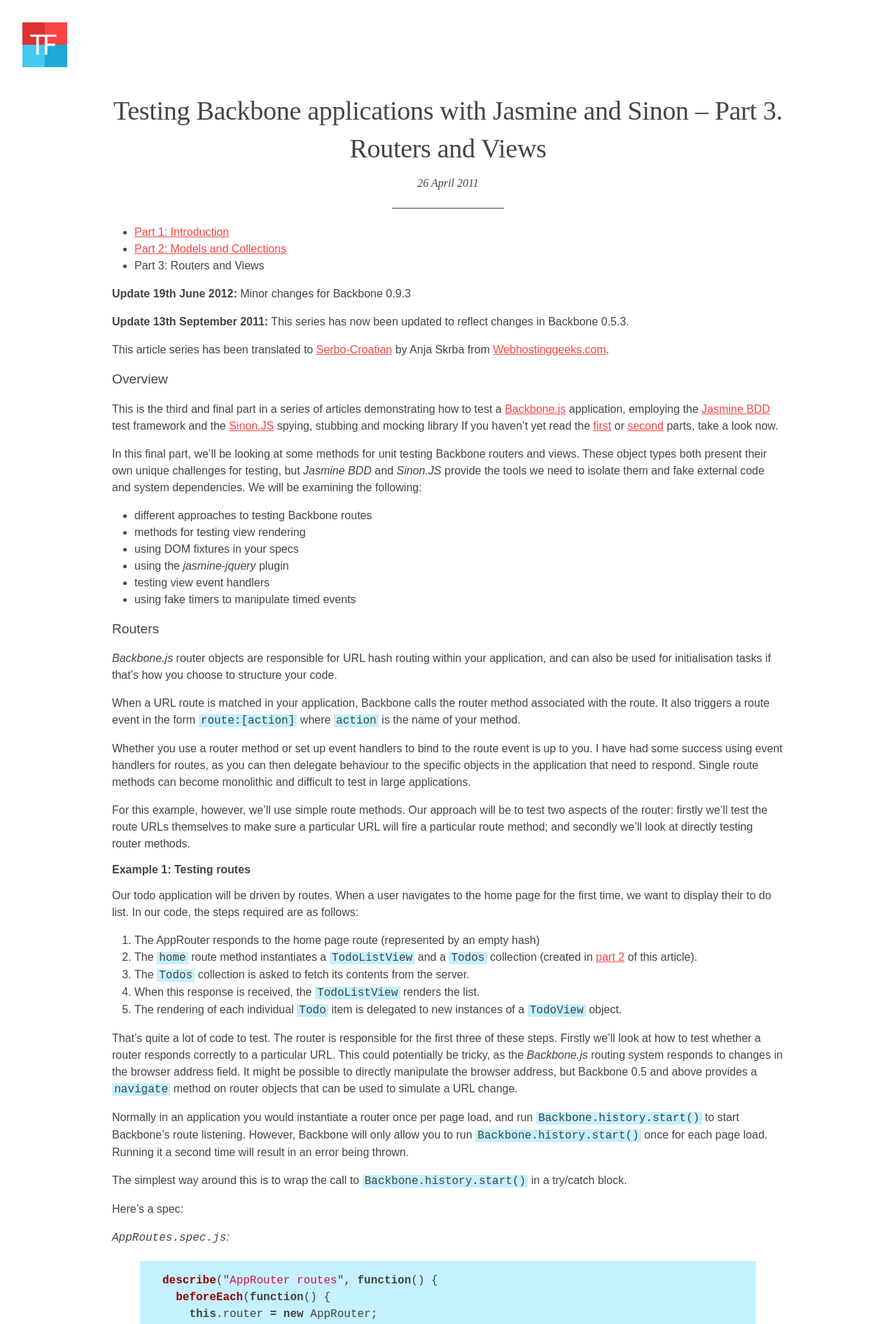
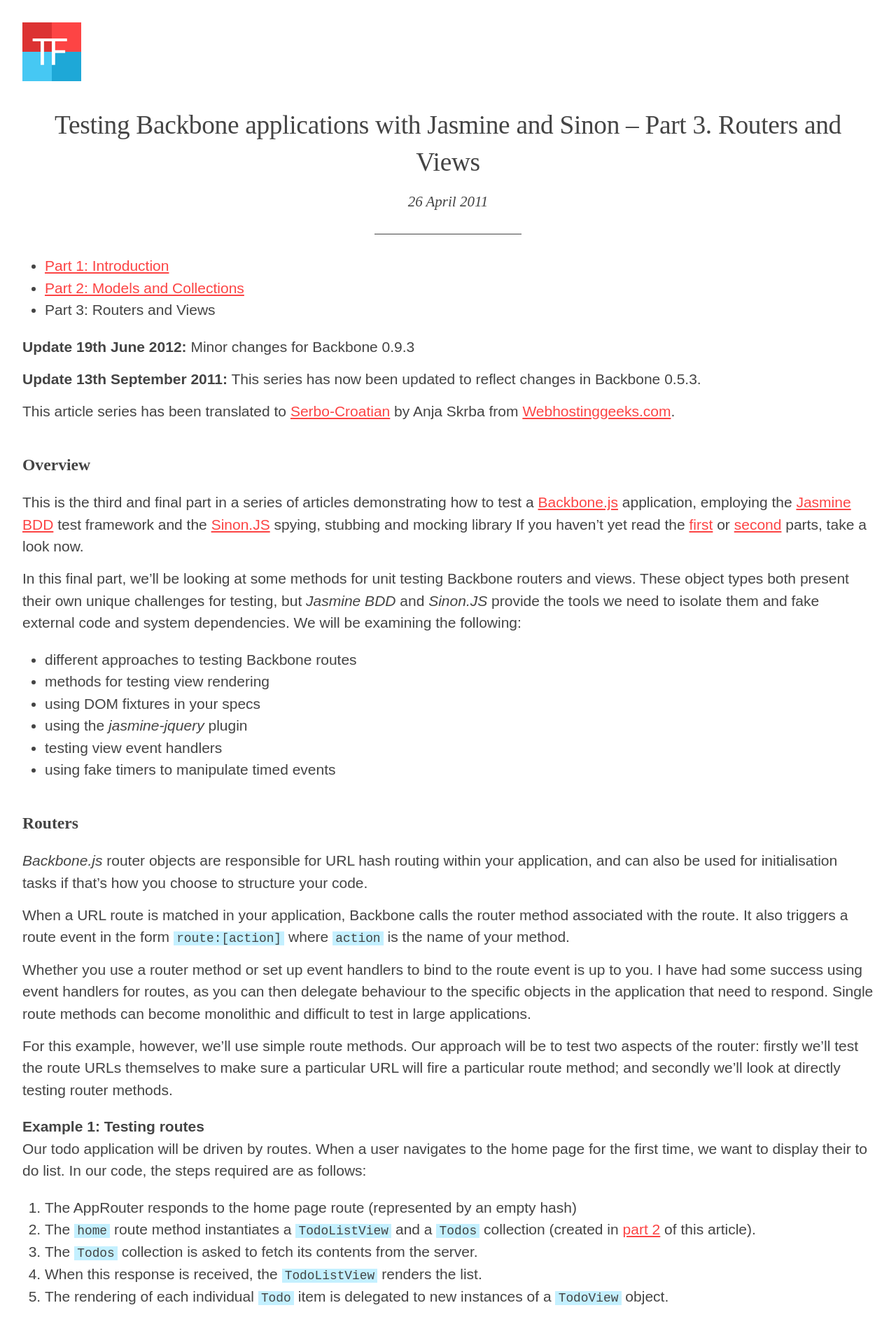
Before and after one commit to froots/froots.github.io, a Jekyll site: the page built from _posts/2011-04-26-testing-backbone-apps-with-jasmine-sinon-3.md, in a window 1280 px wide. Shown: the top 1892 px of the page at 70% size. Built offline with Jekyll 4.4.1, drawn with Linux system fonts in a browser that asks for light colours.

Commit message:
More typography

```diff
--- a/_sass/main/_base.scss
+++ b/_sass/main/_base.scss
@@ -1,18 +1,19 @@
 html {
   box-sizing: border-box;
-}
-
-body {
-  text-align: center;
   color: $color-text;
   font-family: $font-text;
   font-weight: normal;
-  font-size: 1em;
-
+  font-size: 16px;
   padding: $page-gutter-small;
+  text-align: center;
 
   @include bigphone {
+    font-size: 1.125em;
     padding: $page-gutter;
+  }
+
+  @include tablet {
+    font-size: 1.3125em;
   }
 }
 
@@ -22,6 +23,13 @@
 
 img {
   max-width: 100%;
+}
+
+hr {
+  border: 0;
+  border-bottom: 1px solid $color-text;
+  margin: 1.4rem auto;
+  width: 10rem;
 }
 
 h1 {
@@ -35,51 +43,53 @@
   text-align: center;
 
   @include bigphone {
-    font-size: 2rem;
-  }
-
-  @include tablet {
-    font-size: 2.375rem;
+    font-size: 1.778rem;
   }
 }
 
 h2 {
-  font-size: 1.2em;
-  font-weight: normal;
+  font-family: $font-display;
+  font-size: 1.125rem;
+  font-weight: 700;
+  line-height: 1.41;
 
-  margin-top: 1em;
-  margin-bottom: 1em;
+  margin-top: 2.1rem;
+  margin-bottom: 1rem;
 }
 
 h3 {
-  font-size: 1em;
-  font-weight: bold;
-  margin-top: 1em;
-  margin-bottom: 1em;
+  font-size: 1rem;
+  font-weight: 700;
+  margin-bottom: 0;
+  line-height: $base-line-height;
 }
 
 h4 {
-  font-size: 1em;
+  font-size: 1rem;
   font-weight: normal;
   font-style: italic;
-  margin-top: 1em;
+  margin-bottom: 0;
   line-height: $base-line-height;
 }
 
 p {
-  margin-bottom: 1em;
+  margin-top: 0;
+  margin-bottom: .7rem;
   line-height: $base-line-height;
 }
 
 blockquote {
-  margin-left: $page-gutter * 2;
-  margin-right: $page-gutter * 2;
+  margin-left: $page-gutter-small;
+  margin-right: $page-gutter-small;
 
   > p {
     margin: 0;
     font-style: italic;
-    font-size: 1.2em;
-    color: $color-light-text;
+  }
+
+  @include bigphone {
+    margin-left: $page-gutter;
+    margin-right: $page-gutter;
   }
 }
 
@@ -88,9 +98,10 @@
 }
 
 pre {
-  background: $color-background;
+  font-family: $font-monospace;
   line-height: $base-line-height;
-  padding: 1em $page-gutter;
+  overflow-x: auto;
+  padding: .7rem;
 }
 
 ul, ol {
@@ -105,11 +116,16 @@
   margin: 0;
 }
 
+pre, code, kbd, samp {
+  font-family: $font-monospace;
+  font-size: .85rem;
+}
+
 p, li {
-  > code, kbd {
+  > code, kbd, samp {
     background: $color-background;
-    padding-left: 0.2em;
-    padding-right: 0.2em;
+    padding-left: 0.2rem;
+    padding-right: 0.2rem;
   }
 }
 
--- /dev/null
+++ b/_sass/main/_code.scss
@@ -0,0 +1,5 @@
+.highlight {
+  background: #444;
+  color: #F8F8F8;
+  margin: .7rem 0;
+}
--- a/_sass/main/_entry.scss
+++ b/_sass/main/_entry.scss
@@ -10,10 +10,3 @@
   margin-bottom: 1.4rem;
   text-align: center;
 }
-
-.entry__divider {
-  border: 0;
-  border-bottom: 1px solid $color-text;
-  margin-bottom: 1.4rem;
-  width: 10rem;
-}
--- a/_sass/main/_syntax-highlighting.scss
+++ b/_sass/main/_syntax-highlighting.scss
@@ -2,63 +2,62 @@
  * Syntax highlighting styles
  */
 .highlight {
-    .c     { color: #998; font-style: italic } // Comment
-    .err   { color: #a61717; background-color: #e3d2d2 } // Error
-    .k     { font-weight: bold } // Keyword
-    .o     { font-weight: bold } // Operator
-    .cm    { color: #998; font-style: italic } // Comment.Multiline
-    .cp    { color: #999; font-weight: bold } // Comment.Preproc
-    .c1    { color: #998; font-style: italic } // Comment.Single
-    .cs    { color: #999; font-weight: bold; font-style: italic } // Comment.Special
-    .gd    { color: #000; background-color: #fdd } // Generic.Deleted
-    .gd .x { color: #000; background-color: #faa } // Generic.Deleted.Specific
-    .ge    { font-style: italic } // Generic.Emph
-    .gr    { color: #a00 } // Generic.Error
-    .gh    { color: #999 } // Generic.Heading
-    .gi    { color: #000; background-color: #dfd } // Generic.Inserted
-    .gi .x { color: #000; background-color: #afa } // Generic.Inserted.Specific
-    .go    { color: #888 } // Generic.Output
-    .gp    { color: #555 } // Generic.Prompt
-    .gs    { font-weight: bold } // Generic.Strong
-    .gu    { color: #aaa } // Generic.Subheading
-    .gt    { color: #a00 } // Generic.Traceback
-    .kc    { font-weight: bold } // Keyword.Constant
-    .kd    { font-weight: bold } // Keyword.Declaration
-    .kp    { font-weight: bold } // Keyword.Pseudo
-    .kr    { font-weight: bold } // Keyword.Reserved
-    .kt    { color: #458; font-weight: bold } // Keyword.Type
-    .m     { color: #099 } // Literal.Number
-    .s     { color: #d14 } // Literal.String
-    .na    { color: #008080 } // Name.Attribute
-    .nb    { color: #0086B3 } // Name.Builtin
-    .nc    { color: #458; font-weight: bold } // Name.Class
-    .no    { color: #008080 } // Name.Constant
-    .ni    { color: #800080 } // Name.Entity
-    .ne    { color: #900; font-weight: bold } // Name.Exception
-    .nf    { color: #900; font-weight: bold } // Name.Function
-    .nn    { color: #555 } // Name.Namespace
-    .nt    { color: #000080 } // Name.Tag
-    .nv    { color: #008080 } // Name.Variable
-    .ow    { font-weight: bold } // Operator.Word
-    .w     { color: #bbb } // Text.Whitespace
-    .mf    { color: #099 } // Literal.Number.Float
-    .mh    { color: #099 } // Literal.Number.Hex
-    .mi    { color: #099 } // Literal.Number.Integer
-    .mo    { color: #099 } // Literal.Number.Oct
-    .sb    { color: #d14 } // Literal.String.Backtick
-    .sc    { color: #d14 } // Literal.String.Char
-    .sd    { color: #d14 } // Literal.String.Doc
-    .s2    { color: #d14 } // Literal.String.Double
-    .se    { color: #d14 } // Literal.String.Escape
-    .sh    { color: #d14 } // Literal.String.Heredoc
-    .si    { color: #d14 } // Literal.String.Interpol
-    .sx    { color: #d14 } // Literal.String.Other
-    .sr    { color: #009926 } // Literal.String.Regex
-    .s1    { color: #d14 } // Literal.String.Single
-    .ss    { color: #990073 } // Literal.String.Symbol
-    .bp    { color: #999 } // Name.Builtin.Pseudo
-    .vc    { color: #008080 } // Name.Variable.Class
-    .vg    { color: #008080 } // Name.Variable.Global
-    .vi    { color: #008080 } // Name.Variable.Instance
-    .il    { color: #099 } // Literal.Number.Integer.Long
+  .hll { background-color: #ffffcc }
+  .c { color: #5F5A60; font-style: italic } /* Comment */
+  .err { border:#B22518; } /* Error */
+  .k { color: #CDA869 } /* Keyword */
+  .cm { color: #5F5A60; font-style: italic } /* Comment.Multiline */
+  .cp { color: #5F5A60 } /* Comment.Preproc */
+  .c1 { color: #5F5A60; font-style: italic } /* Comment.Single */
+  .cs { color: #5F5A60; font-style: italic } /* Comment.Special */
+  .gd { background: #420E09 } /* Generic.Deleted */
+  .ge { font-style: italic } /* Generic.Emph */
+  .gr { background: #B22518 } /* Generic.Error */
+  .gh { color: #000080; font-weight: bold } /* Generic.Heading */
+  .gi { background: #253B22 } /* Generic.Inserted */
+  .go {  } /* Generic.Output */
+  .gp { font-weight: bold } /* Generic.Prompt */
+  .gs { font-weight: bold } /* Generic.Strong */
+  .gu { color: #800080; font-weight: bold } /* Generic.Subheading */
+  .gt {  } /* Generic.Traceback */
+  .kc {  } /* Keyword.Constant */
+  .kd { color: #e9df8f;  } /* Keyword.Declaration */
+  .kn {  } /* Keyword.Namespace */
+  .kp { color: #9B703F } /* Keyword.Pseudo */
+  .kr {  } /* Keyword.Reserved */
+  .kt {  } /* Keyword.Type */
+  .m { } /* Literal.Number */
+  .s {  } /* Literal.String */
+  .na { color: #F9EE98 } /* Name.Attribute */
+  .nb { color: #CDA869 } /* Name.Builtin */
+  .nc { color: #9B859D; font-weight: bold } /* Name.Class */
+  .no { color: #9B859D } /* Name.Constant */
+  .nd { color: #7587A6 } /* Name.Decorator */
+  .ni { color: #CF6A4C; font-weight: bold } /* Name.Entity */
+  .nf { color: #9B703F; font-weight: bold } /* Name.Function */
+  .nn { color: #9B859D; font-weight: bold } /* Name.Namespace */
+  .nt { color: #CDA869; font-weight: bold } /* Name.Tag */
+  .nv { color: #7587A6 } /* Name.Variable */
+  .ow { color: #AA22FF; font-weight: bold } /* Operator.Word */
+  .w { color: #141414 } /* Text.Whitespace */
+  .mf { color: #CF6A4C } /* Literal.Number.Float */
+  .mh { color: #CF6A4C } /* Literal.Number.Hex */
+  .mi { color: #CF6A4C } /* Literal.Number.Integer */
+  .mo { color: #CF6A4C } /* Literal.Number.Oct */
+  .sb { color: #8F9D6A } /* Literal.String.Backtick */
+  .sc { color: #8F9D6A } /* Literal.String.Char */
+  .sd { color: #8F9D6A; font-style: italic; } /* Literal.String.Doc */
+  .s2 { color: #8F9D6A } /* Literal.String.Double */
+  .se { color: #F9EE98; font-weight: bold; } /* Literal.String.Escape */
+  .sh { color: #8F9D6A } /* Literal.String.Heredoc */
+  .si { color: #DAEFA3; font-weight: bold; } /* Literal.String.Interpol */
+  .sx { color: #8F9D6A } /* Literal.String.Other */
+  .sr { color: #E9C062 } /* Literal.String.Regex */
+  .s1 { color: #8F9D6A } /* Literal.String.Single */
+  .ss { color: #CF6A4C } /* Literal.String.Symbol */
+  .bp { color: #00aaaa } /* Name.Builtin.Pseudo */
+  .vc { color: #7587A6 } /* Name.Variable.Class */
+  .vg { color: #7587A6 } /* Name.Variable.Global */
+  .vi { color: #7587A6 } /* Name.Variable.Instance */
+  .il { color: #009999 } /* Literal.Number.Integer.Long */
 }
--- a/_sass/main/_vars.scss
+++ b/_sass/main/_vars.scss
@@ -27,6 +27,7 @@
 
 $font-text: 'Source Sans Pro', sans-serif;
 $font-display: 'Merriweather', serif;
+$font-monospace: 'Fira Mono', monospace;
 
 $base-line-height: 1.5;
 
--- a/css/main.scss
+++ b/css/main.scss
@@ -11,6 +11,7 @@
 
 // Modules
 @import "main/media-object";
+@import "main/code";
 @import "main/syntax-highlighting";
 @import "main/entry";
 @import "main/post";
```
Also changed, not shown: _drafts/styleguide.md (+14 -10 lines), _layouts/default.html (+7 -1 lines).
